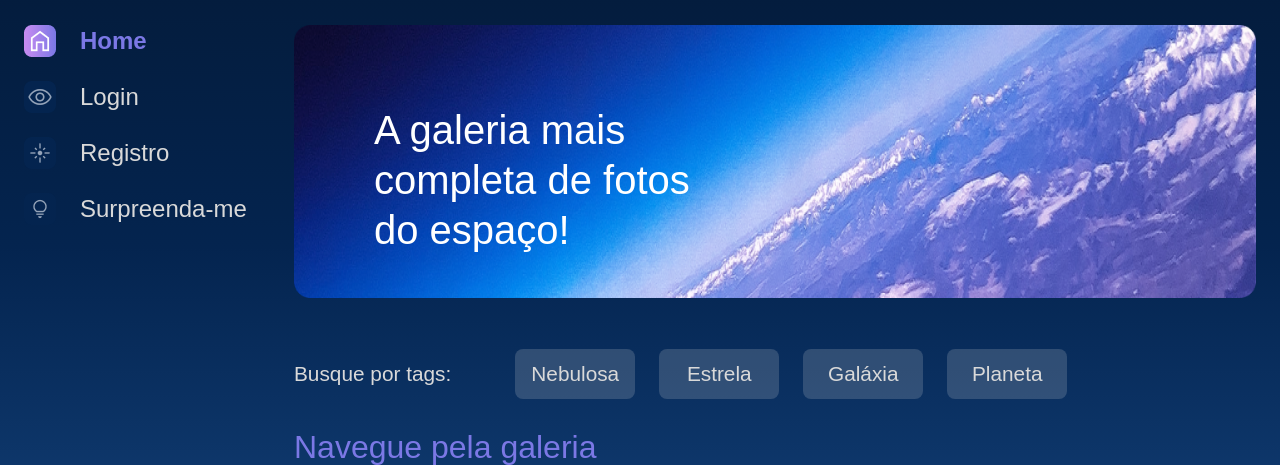
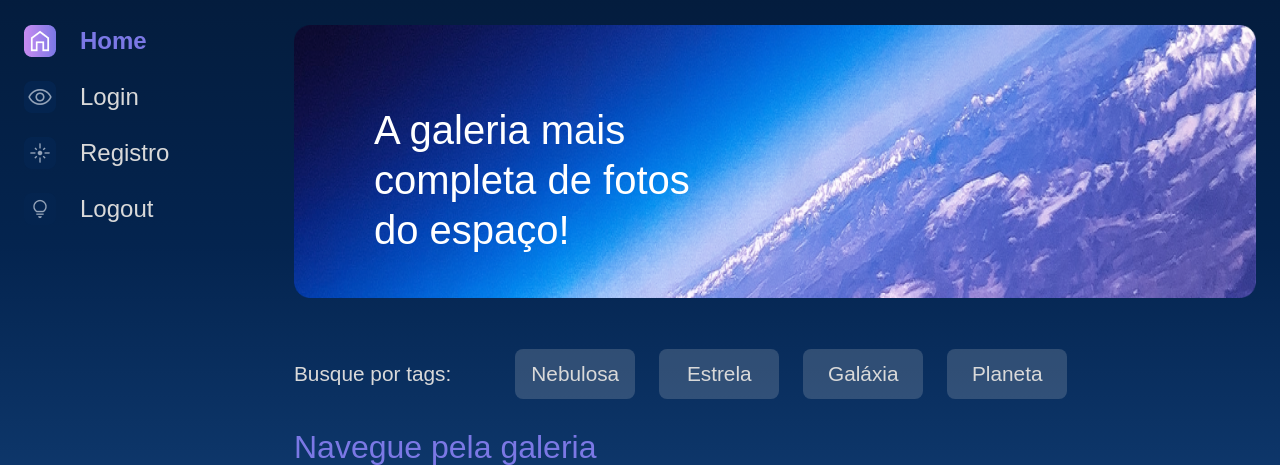
Before and after one commit to Guilhwe/alura_space_django, a Django app: page / in a window 1280 px wide. Shown: the part 153-618 px from the top of the page. Run offline with Django 5.2, Linux system fonts and the light colour scheme; data that the repository does not hold is empty.

Commit message:
creacion de forms.py y modificaciones menores en textos

```diff
--- a/templates/galeria/partials/_menu.html
+++ b/templates/galeria/partials/_menu.html
@@ -19,6 +19,6 @@
                 <a href="{% url 'index' %}"><img src="{% static '/assets/ícones/1x/Home - ativo.png' %}"> Home</a>
                 <a href="{% url 'login' %}"><img src="{% static '/assets/ícones/1x/Mais vistas - inativo.png' %}"> Login</a>
                 <a href="{% url 'registro' %}"><img src="{% static '/assets/ícones/1x/Novas - inativo.png' %}"> Registro</a>
-                <a href="#"><img src="{% static '/assets/ícones/1x/Surpreenda-me - inativo.png' %}"> Surpreenda-me</a>
+                <a href="#"><img src="{% static '/assets/ícones/1x/Surpreenda-me - inativo.png' %}"> Logout</a>
             </nav>
         </section>
--- a/usuarios/views.py
+++ b/usuarios/views.py
@@ -4,4 +4,4 @@ def login(request):
     return render (request, 'usuarios/login.html')
 
 def registro(request):
-   return render (request, 'usuarios/registro.html')
+    return render (request, 'usuarios/registro.html')
```
Also changed, not shown: usuarios/forms.py (added).
